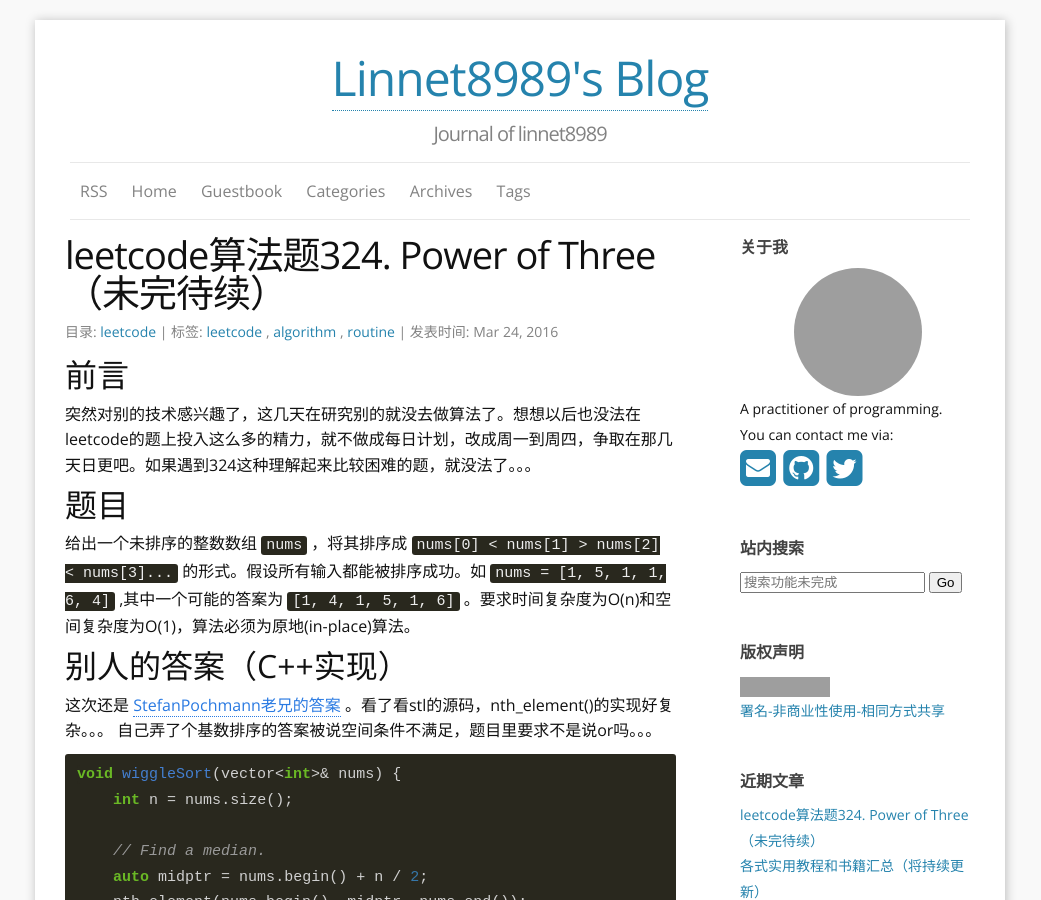
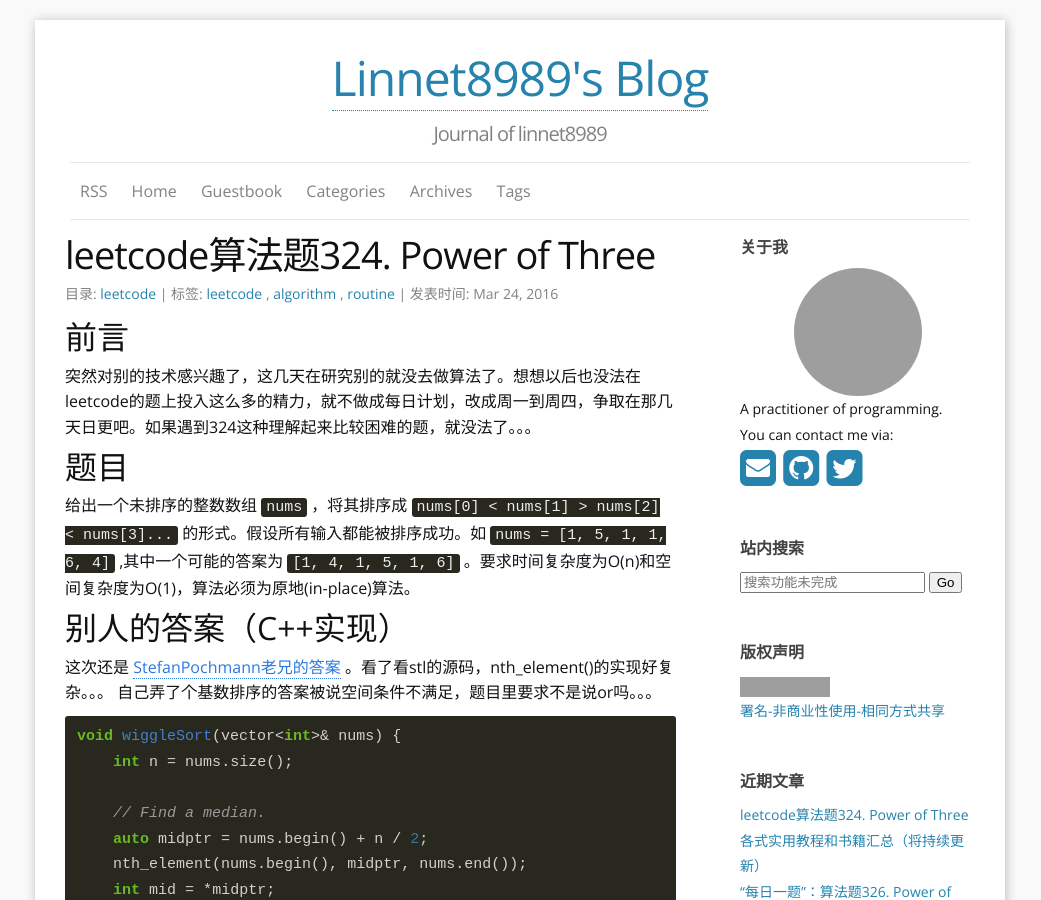
Before and after one commit to linnet8989/linnet8989.github.io, a Jekyll site: the page built from _posts/2016-03-24-leetcode-324.md, in a window 1280 px wide and 900 px high. Shown: the whole window, without its empty margins (120-1161 px from the left). Built offline with Jekyll 4.4.1, drawn with Linux system fonts in a browser that asks for light colours; nearby versions of some CDN libraries; comment, search, counter and statistics services are not loaded; grey boxes are pictures that could not be loaded.

Commit message:
bug fixed

```diff
--- a/_posts/2016-03-24-leetcode-324.md
+++ b/_posts/2016-03-24-leetcode-324.md
@@ -1,6 +1,6 @@
 ---
 published: true
-title: leetcode算法题324. Power of Three（未完待续）
+title: leetcode算法题324. Power of Three
 layout: post
 author: linnet8989
 category: leetcode
```
